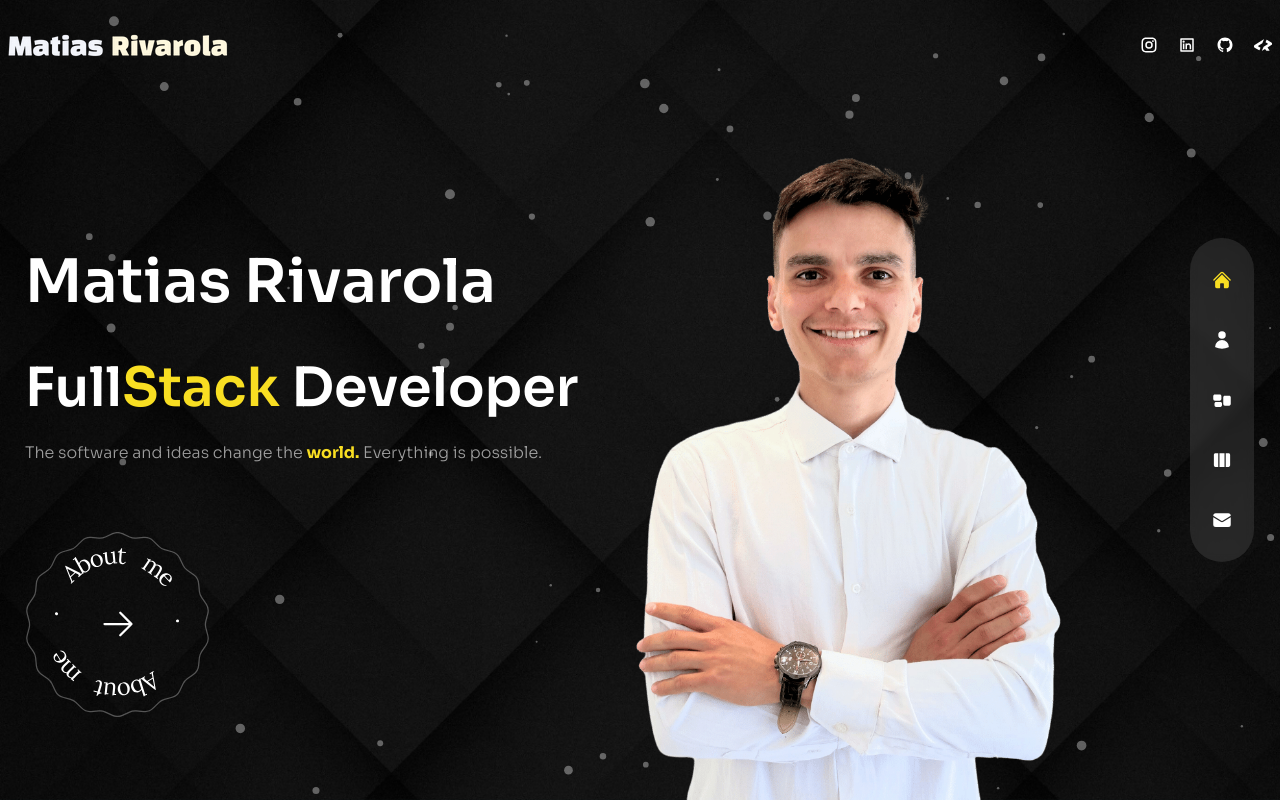
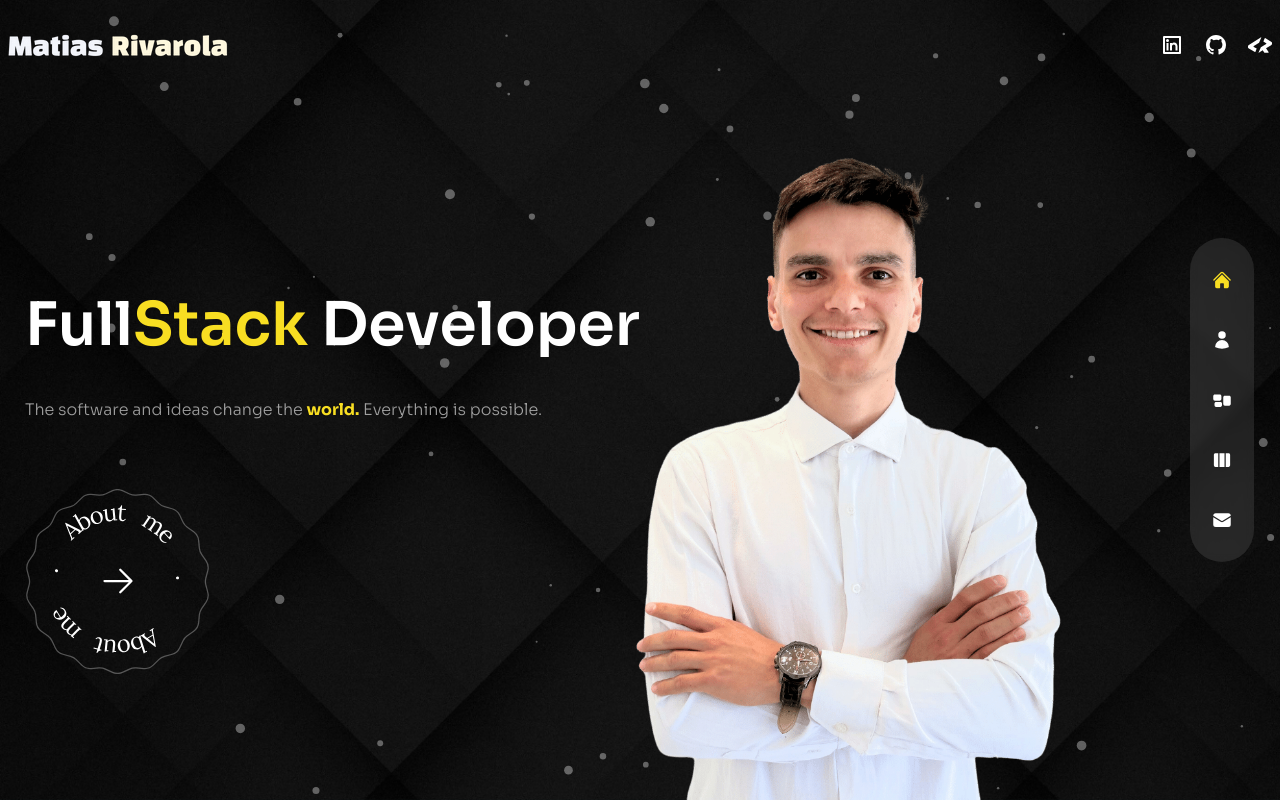
Before and after one commit to MatiRivarola/Portafolio, a Next.js app: page / in a window 1280 px wide. Built offline with nearby package versions, Linux system fonts and the light colour scheme.

Commit message:
[FIX] some issues

```diff
--- a/package.json
+++ b/package.json
@@ -10,6 +10,7 @@
   },
   "dependencies": {
     "@nextui-org/react": "^2.1.13",
+    "@vercel/analytics": "^1.1.1",
     "autoprefixer": "10.4.15",
     "eslint": "8.48.0",
     "eslint-config-next": "13.4.19",
--- a/src/app/components/about-client.js
+++ b/src/app/components/about-client.js
@@ -111,8 +111,7 @@ export default function AboutClient() {
             exit="hidden"
             className="max-w-[500px] mx-auto xl:mx-0 mb-6 xl:mb-12 px-2 xl:px-0"
           >
-            My name is Matías Rivarola, and I'm a full-stack web developer who is deeply passionate about every single line of code I craft. With a background in Engineering, I dove headfirst into web development to find not just solutions but also art and meaning. I'm eager to contribute to trailblazing teams and continue my lifelong learning journey. My ambition? To become an unparalleled web developer, bringing a fresh and enthusiastic lens to tackle the ever-changing challenges of the digital world. If you're searching for a developer who pairs creativity with reliability, look no further—I am your ideal candidate.
-
+            I'm Matías Rivarola, a full-stack web developer with an engineering background. Passionate about coding, I aim to bring both art and solutions to web development. I'm looking to join innovative teams and continue learning. My goal is to excel in web development while tackling the digital world's evolving challenges. I offer a unique blend of creativity and reliability.
           </motion.p>
           {/* counter  */}
           <motion.div
--- a/src/app/components/home-client.js
+++ b/src/app/components/home-client.js
@@ -16,10 +16,8 @@ export default function HomeClient() {
                 initial="hidden"
                 animate="show"
                 exit="hidden"
-                className="h1">Matias Rivarola</motion.h1>
-              <h2 className="h2">
-                Full<span className="text-accent">Stack</span> Developer
-              </h2>
+                className="h1">Full<span className="text-accent">Stack</span> Developer</motion.h1>
+
               <motion.p variants={fadeIn("down", 0.3)}
                 initial="hidden"
                 animate="show"
--- a/src/app/components/social.js
+++ b/src/app/components/social.js
@@ -1,11 +1,10 @@
 import Link from "next/link";
-import { RiInstagramLine, RiLinkedinBoxLine , RiGithubFill } from "react-icons/ri";
+import { RiLinkedinBoxLine , RiGithubFill } from "react-icons/ri";
 import {SiCodersrank} from "react-icons/si"
 
 export const Social = () => {
   return(
-    <div className="flex items-center gap-x-5 text-lg">
-      <Link href={''} className="hover:text-accent transition-all duration-300"><RiInstagramLine/></Link>
+    <div className="flex items-center gap-x-5 text-2xl">
       <Link href={'https://www.linkedin.com/in/matirivarola1/'} className="hover:text-accent transition-all duration-300"><RiLinkedinBoxLine/></Link>
       <Link href={'https://github.com/MatiRivarola'} className="hover:text-accent transition-all duration-300"><RiGithubFill/></Link>
       <Link href={'https://profile.codersrank.io/user/matirivarola/'} className="hover:text-accent transition-all duration-300"><SiCodersrank/></Link>
--- a/src/app/layout.js
+++ b/src/app/layout.js
@@ -1,9 +1,10 @@
 import "./styles/globals.css";
-// import Transition from '@components/transition'
-// import AnimatePresencesLayout from '@components/Animate-presence'
+import Transition from '@components/transition'
+import AnimatePresencesLayout from '@components/Animate-presence'
 import Nav from "@components/nav";
 import { sora } from "./utils/fonts";
 import Header from "@components/header";
+import { Analytics } from '@vercel/analytics/react';
 
 export const metadata = {
   title: "Portfolio Web Developer",
@@ -17,12 +18,13 @@ export default function RootLayout({ children }) {
         className={`${sora.className} page bg-site text-white bg-cover bg-no-repeat font-so
      relative`}
       >
-        {/* <AnimatePresencesLayout> */}
-        {/* <Transition/> */}
+        <AnimatePresencesLayout>
+        <Transition/>
         <Nav />
         <Header />
         {children}
-        {/* </AnimatePresencesLayout> */}
+        </AnimatePresencesLayout>
+        <Analytics/>
       </body>
     </html>
   );
```
Also changed, not shown: 1 other file (tests, documents, lock files or other folders).
